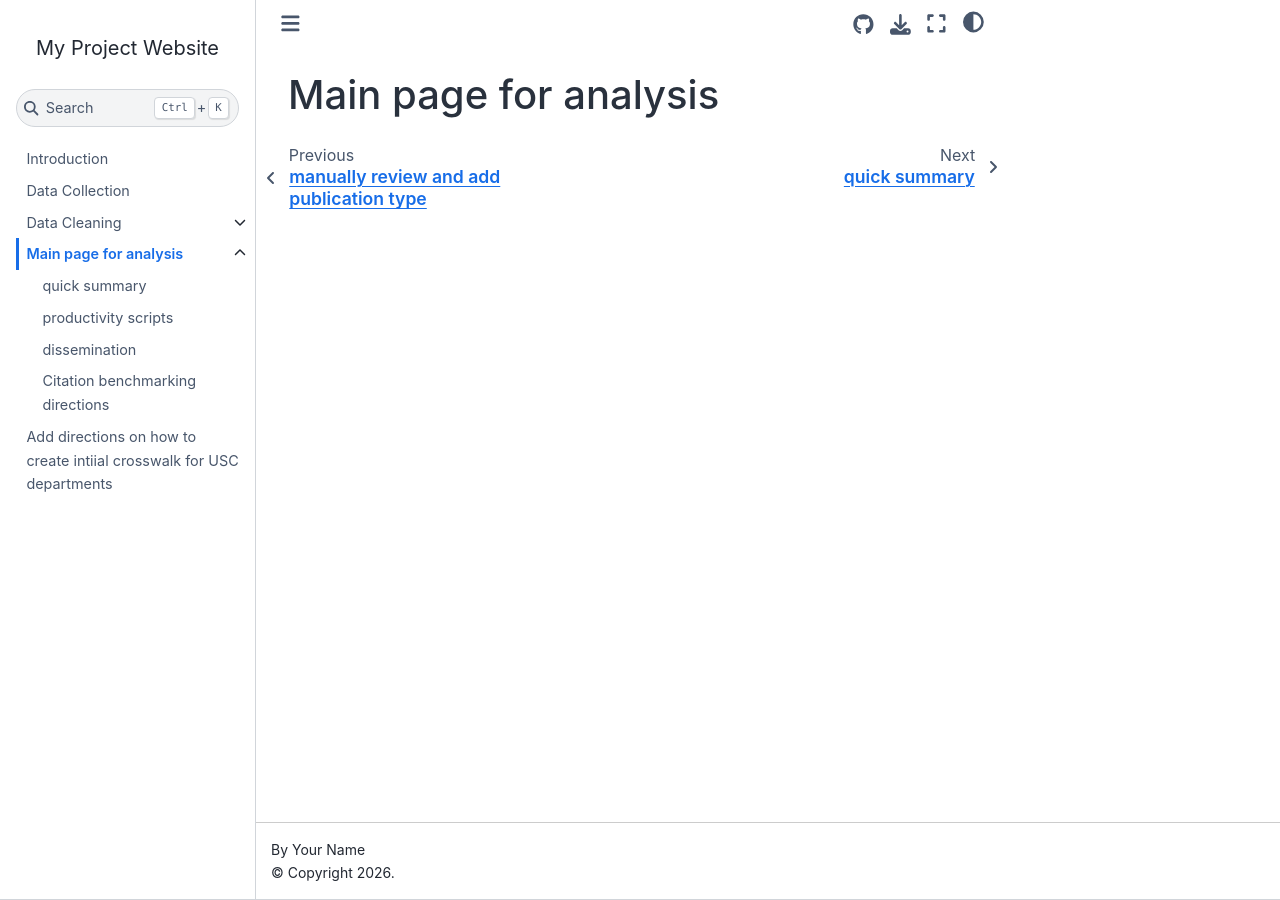
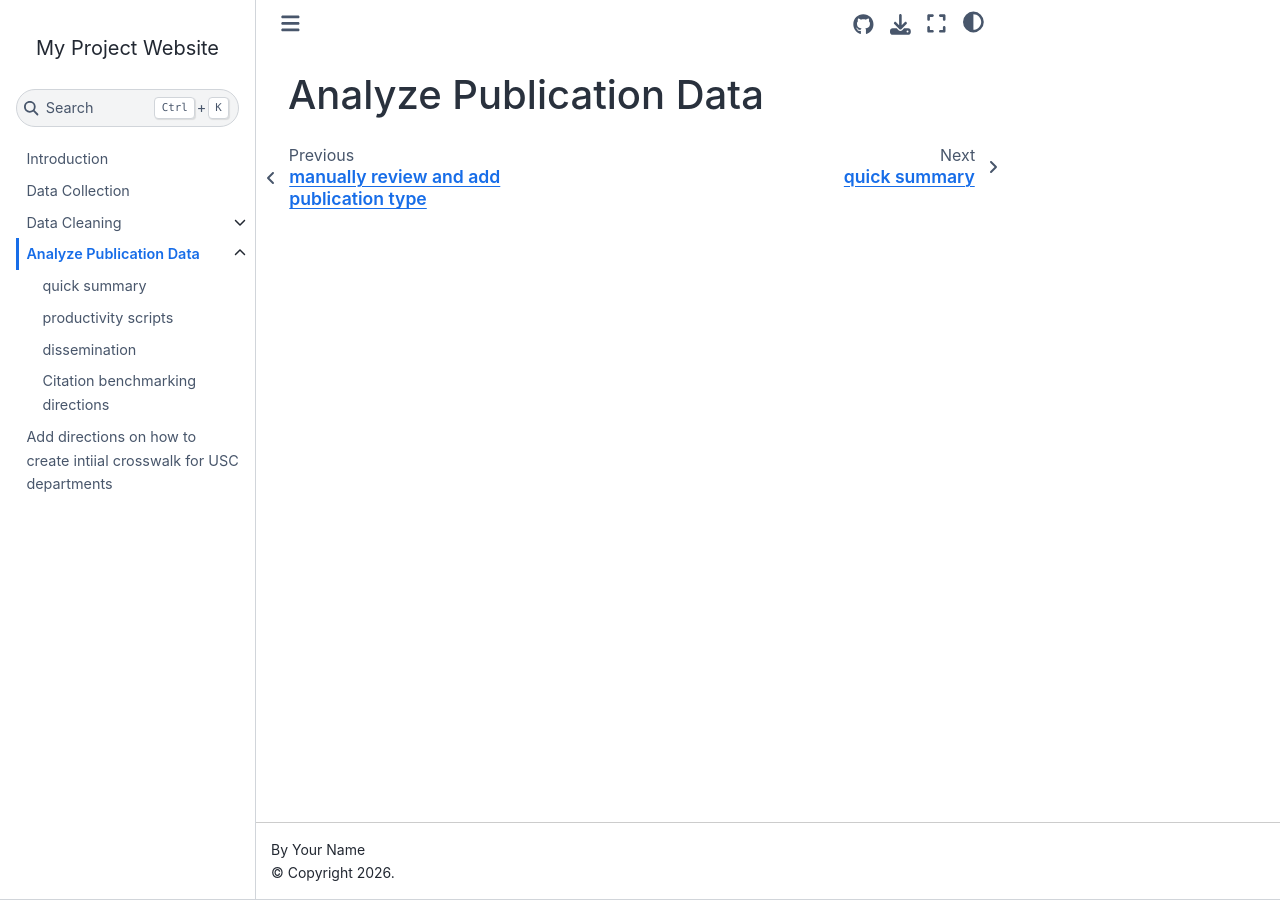
Before and after one commit to vvlooking/research-impact, a Jupyter Book: the page built from website/analyze-data.md, in a window 1280 px wide. Built offline with Jupyter Book 1.0.4 settings and Sphinx 7.4.7 and the Sphinx Book theme 1.1.4, drawn with Linux system fonts in a browser that asks for light colours; pages that are not in the unit, such as notebooks, are missing from menus.

Commit message:
Update title of analyze-data.md

```diff
--- a/website/analyze-data.md
+++ b/website/analyze-data.md
@@ -1 +1 @@
-# Main page for analysis
+# Analyze Publication Data
```
